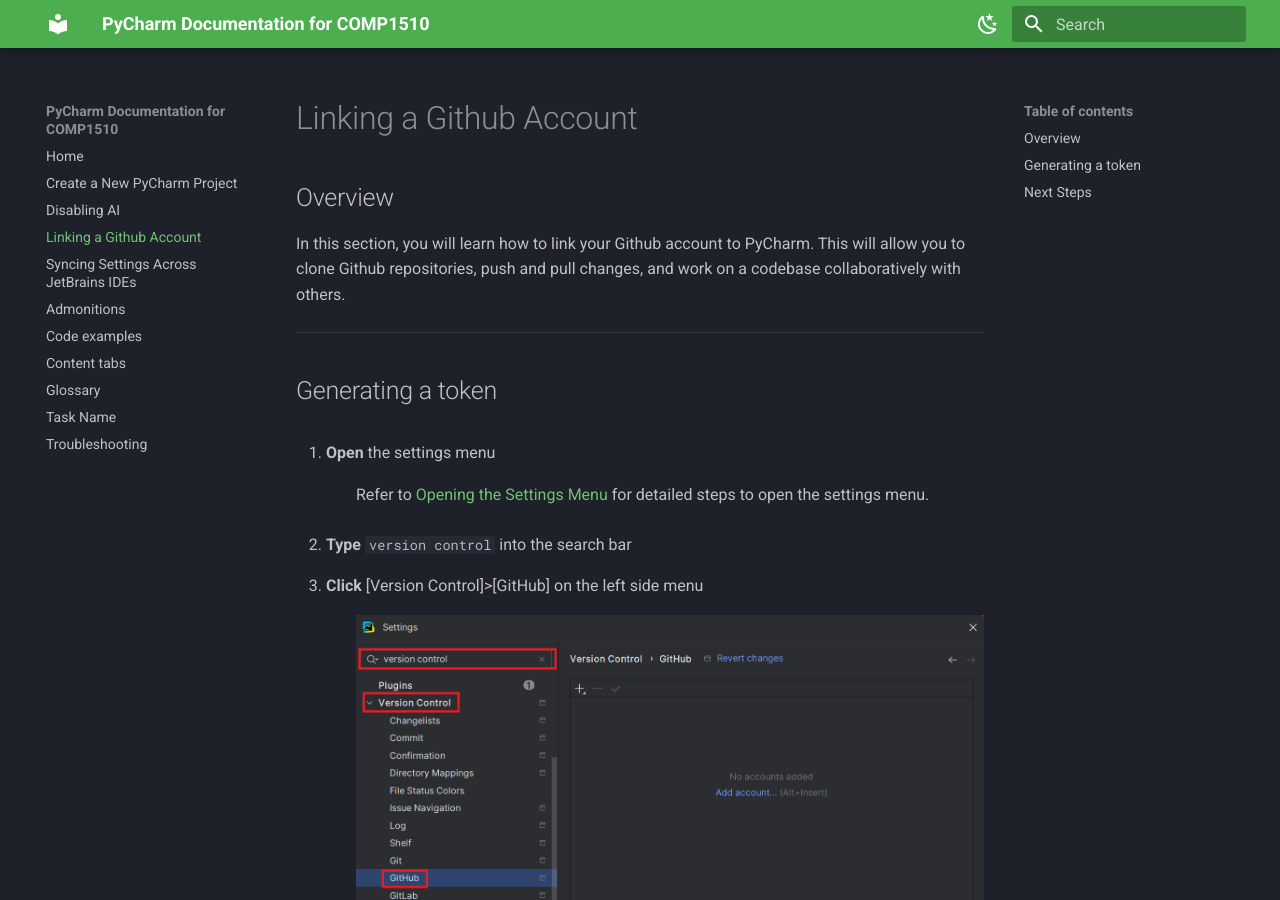
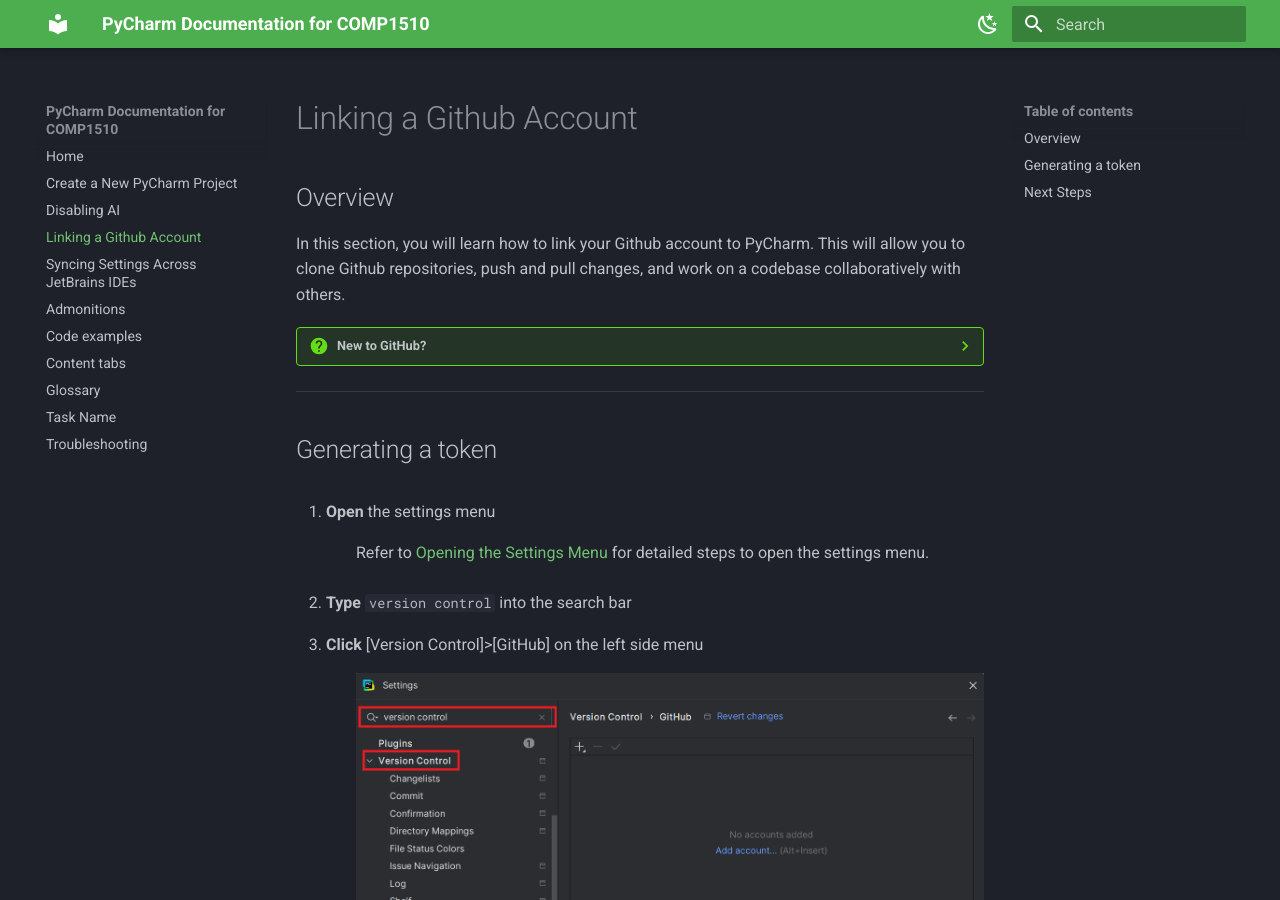
Before and after one commit to farahalterman/mkdocsDemo, an MkDocs documentation site: the page built from docs/Linking_Github.md, in a window 1280 px wide and 900 px high. Built offline with MkDocs 1.6.1 and Material for MkDocs 9.7.7, drawn with Linux system fonts in a browser that asks for light colours.

```diff
--- a/docs/Linking_Github.md
+++ b/docs/Linking_Github.md
@@ -6,13 +6,15 @@ In this section, you will learn how to link your Github account to PyCharm. This
 clone Github repositories, push and pull changes, and work on a codebase collaboratively with others.
 
 <!-- TODO: Info Admonition to explain these terms and what version control is. "New to Github and version control?" -->
+??? question "New to GitHub?"
 
+    **
 ---
 
 ## Generating a token
 
 1. **Open** the settings menu
-:  Refer to [Opening the Settings Menu](Disabling-AI.md#opening-the-settings-menu) for detailed steps to open the settings menu.
+:  Refer to [Opening the Settings Menu](Disabling_AI.md#opening-the-settings-menu) for detailed steps to open the settings menu.
 2. **Type** `version control` into the search bar
 3. **Click** [Version Control]>[GitHub] on the left side menu
 :   ![Settings menu highlighting GitHub](assets/Token_01_Settings.png"Settings menu highlighting GitHub")
```
Also changed, not shown: docs/Syncing-IDE-Settings.md (+1 -1 lines).
